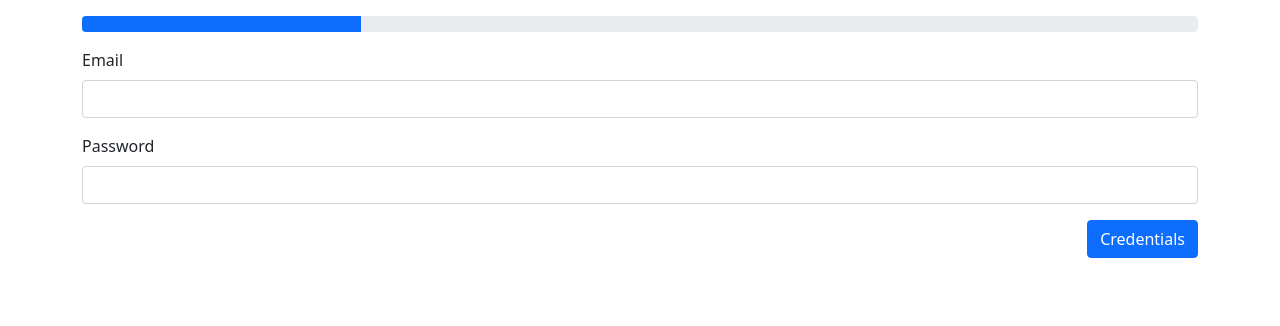
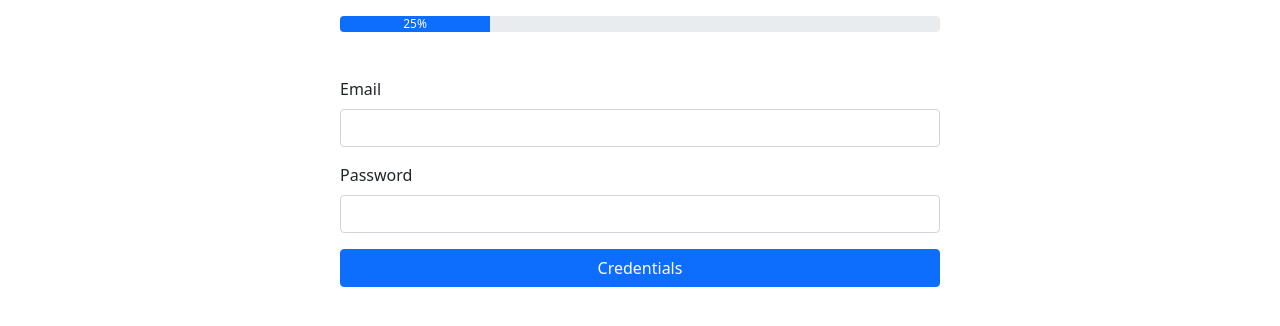
Before and after one commit to whisher/treedom, a Next.js app: page / in a window 1280 px wide. Shown: the top 326 px of the page. Built offline with nearby package versions, Linux system fonts and the light colour scheme.

Commit message:
Feature/slider (#2)
* done

* add progress bar

Co-authored-by: Fabio-Bedini <io@ilwebdifabio.it>

```diff
--- a/components/user/forms/address-form.tsx
+++ b/components/user/forms/address-form.tsx
@@ -36,7 +36,7 @@ const UserAddressForm = ({ handlerData }: UserCredentialsFormProps) => {
       });
   };
   return (
-    <form onSubmit={handleSubmit}>
+    <form className="flex-fill" onSubmit={handleSubmit}>
       {error && (
         <div className="alert alert-danger" role="alert">
           {error}
@@ -68,8 +68,11 @@ const UserAddressForm = ({ handlerData }: UserCredentialsFormProps) => {
           {...bind}
         />
       </div>
-      <div className="text-end">
-        <button type="submit" className="btn btn-primary">
+      <div>
+        <button
+          type="submit"
+          className="btn btn-primary d-block w-100 shadow-none"
+        >
           Address
         </button>
       </div>
--- a/components/user/forms/credentials-form.tsx
+++ b/components/user/forms/credentials-form.tsx
@@ -36,7 +36,7 @@ const UserCredentialsForm = ({ handlerData }: UserCredentialsFormProps) => {
       });
   };
   return (
-    <form onSubmit={handleSubmit}>
+    <form className="flex-fill" onSubmit={handleSubmit}>
       {error && (
         <div className="alert alert-danger" role="alert">
           {error}
@@ -68,8 +68,11 @@ const UserCredentialsForm = ({ handlerData }: UserCredentialsFormProps) => {
           {...bind}
         />
       </div>
-      <div className="text-end">
-        <button type="submit" className="btn btn-primary">
+      <div>
+        <button
+          type="submit"
+          className="btn btn-primary d-block w-100 shadow-none"
+        >
           Credentials
         </button>
       </div>
--- a/components/user/forms/details-form.tsx
+++ b/components/user/forms/details-form.tsx
@@ -36,7 +36,7 @@ const UserDetailsForm = ({ handlerData }: UserCredentialsFormProps) => {
       });
   };
   return (
-    <form onSubmit={handleSubmit}>
+    <form className="flex-fill" onSubmit={handleSubmit}>
       {error && (
         <div className="alert alert-danger" role="alert">
           {error}
@@ -68,8 +68,11 @@ const UserDetailsForm = ({ handlerData }: UserCredentialsFormProps) => {
           {...bind}
         />
       </div>
-      <div className="text-end">
-        <button type="submit" className="btn btn-primary">
+      <div>
+        <button
+          type="submit"
+          className="btn btn-primary d-block w-100 shadow-none"
+        >
           Details
         </button>
       </div>
--- a/components/user/forms/index.tsx
+++ b/components/user/forms/index.tsx
@@ -23,10 +23,12 @@ const UserForm = () => {
     });
     setStep(step);
   };
+
   const progress = 25 * step;
   return (
-    <div>
-      <div className="progress my-3">
+    <>
+      <div className="progress-container mt-3">
+        <div className="progress">
           <div
             style={{ width: `${progress}%` }}
             className="progress-bar bg-primary"
@@ -34,13 +36,30 @@ const UserForm = () => {
             aria-valuenow={progress}
             aria-valuemin={0}
             aria-valuemax={100}
-        ></div>
+          >
+            {progress}%
           </div>
-      {step === 1 && <UserCredentialsForm handlerData={onHandlerData} />}
-      {step === 2 && <UserDetailsForm handlerData={onHandlerData} />}
-      {step === 3 && <UserAddressForm handlerData={onHandlerData} />}
-      {step === 4 && <div>{JSON.stringify(data, null, 2)}</div>}
         </div>
+      </div>
+      <div className="slider-container">
+        <div className={`slider step-${step}`}>
+          <div className="slider-form">
+            <UserCredentialsForm handlerData={onHandlerData} />
+          </div>
+          <div className="slider-form">
+            <UserDetailsForm handlerData={onHandlerData} />
+          </div>
+          <div className="slider-form">
+            <UserAddressForm handlerData={onHandlerData} />
+          </div>
+          <div className="slider-form">
+            <div>
+              <pre>{JSON.stringify(data, null, 2)}</pre>
+            </div>
+          </div>
+        </div>
+      </div>
+    </>
   );
 };
 
--- a/pages/_app.tsx
+++ b/pages/_app.tsx
@@ -1,7 +1,7 @@
 import type { AppProps } from "next/app";
 import Head from "next/head";
 import "bootstrap/dist/css/bootstrap.css";
-
+import "../styles/slider.css";
 function MyApp({ Component, pageProps }: AppProps) {
   return (
     <>
--- /dev/null
+++ b/styles/slider.css
@@ -0,0 +1,65 @@
+:root {
+  --height-desktop: 300px;
+  --width-desktop: 600px;
+  --width-mobile: 300px;
+}
+.progress-container {
+  width: var(--width-mobile);
+  margin: 0 auto;
+}
+.slider-container {
+  width: var(--width-mobile);
+  overflow: hidden;
+  margin: 0 auto;
+}
+.slider {
+  display: flex;
+  flex-direction: row;
+  transition: all 0.8s ease-in-out;
+}
+.slider-form {
+  display: flex;
+  align-items: center;
+  justify-content: center;
+  flex: 1 0 var(--width-mobile);
+}
+.step-1 {
+  transform: translateX(0);
+}
+.step-2 {
+  transform: translateX(calc(var(--width-mobile) * -1));
+}
+.step-3 {
+  transform: translateX(calc(var(--width-mobile) * -2));
+}
+.step-4 {
+  transform: translateX(calc(var(--width-mobile) * -3));
+}
+@media (min-width: 992px) {
+  .progress-container {
+    width: var(--width-desktop);
+    margin: 0 auto;
+  }
+  .slider-container {
+    width: var(--width-desktop);
+    height: var(--height-desktop);
+  }
+  .slider {
+    flex-direction: column;
+  }
+  .slider-form {
+    flex: 1 0 var(--height-desktop);
+  }
+  .step-1 {
+    transform: translateY(0);
+  }
+  .step-2 {
+    transform: translateY(calc(var(--height-desktop) * -1));
+  }
+  .step-3 {
+    transform: translateY(calc(var(--height-desktop) * -2));
+  }
+  .step-4 {
+    transform: translateY(calc(var(--height-desktop) * -3));
+  }
+}
```
Also changed, not shown: 1 other file (tests, documents, lock files or other folders). Lines whose indentation alone changed are shown as unchanged.
